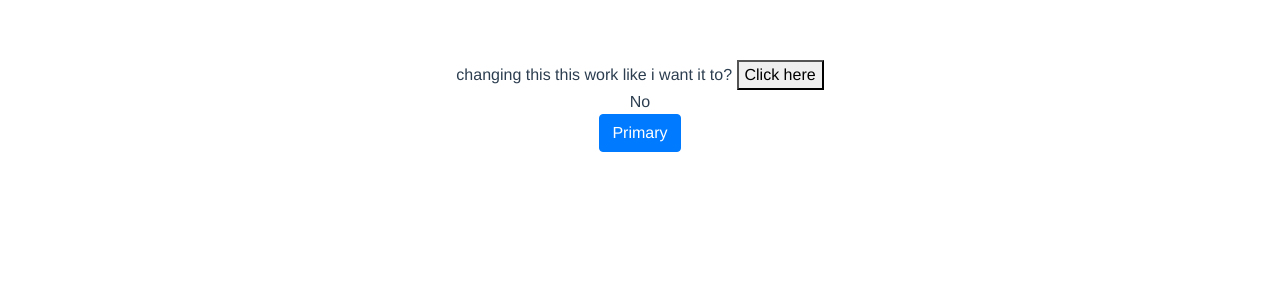
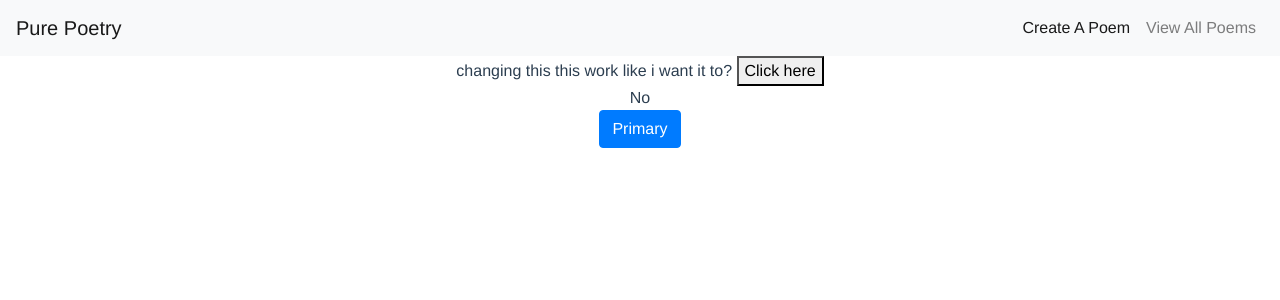
Before and after one commit to juuprz/pure-poetry-app, a Vue app: page / in a window 1280 px wide. Shown: the top 300 px of the page. Built offline with nearby package versions, Linux system fonts and the light colour scheme.

Commit message:
Create basic template styling for Navabar component

```diff
--- a/src/App.vue
+++ b/src/App.vue
@@ -1,28 +1,31 @@
 <template>
   <div id="app">
+    <Navbar/>
     <HelloWorld msg="Welcome to Your Vue.js App"/>
   </div>
 </template>
 
 <script>
 import HelloWorld from './components/HelloWorld.vue';
+import Navbar from './components/Navbar.vue';
 
 export default {
   name: 'app',
   components: {
     HelloWorld,
+    Navbar,
   },
 };
 </script>
 
 <style lang="scss">
+
 #app {
   font-family: 'Avenir', Helvetica, Arial, sans-serif;
   -webkit-font-smoothing: antialiased;
   -moz-osx-font-smoothing: grayscale;
   text-align: center;
   color: #2c3e50;
-  margin-top: 60px;
 
 }
 </style>
--- /dev/null
+++ b/src/components/Navbar.vue
@@ -0,0 +1,24 @@
+<template>
+  <nav class="navbar navbar-expand-lg navbar-light bg-light">
+    <a class="navbar-brand" href="#">Pure Poetry</a>
+    <div class="collapse navbar-collapse">
+      <ul class="navbar-nav ml-auto">
+        <li class="nav-item active">
+          <a class="nav-link" href="#">Create A Poem<span class="sr-only">(current)</span></a>
+        </li>
+        <li class="nav-item">
+          <a class="nav-link" href="#">View All Poems</a>
+        </li>
+      </ul>
+    </div>
+  </nav>
+</template>
+<script>
+export default {
+
+}
+</script>
+<style scoped lang="scss">
+
+
+</style>
```
